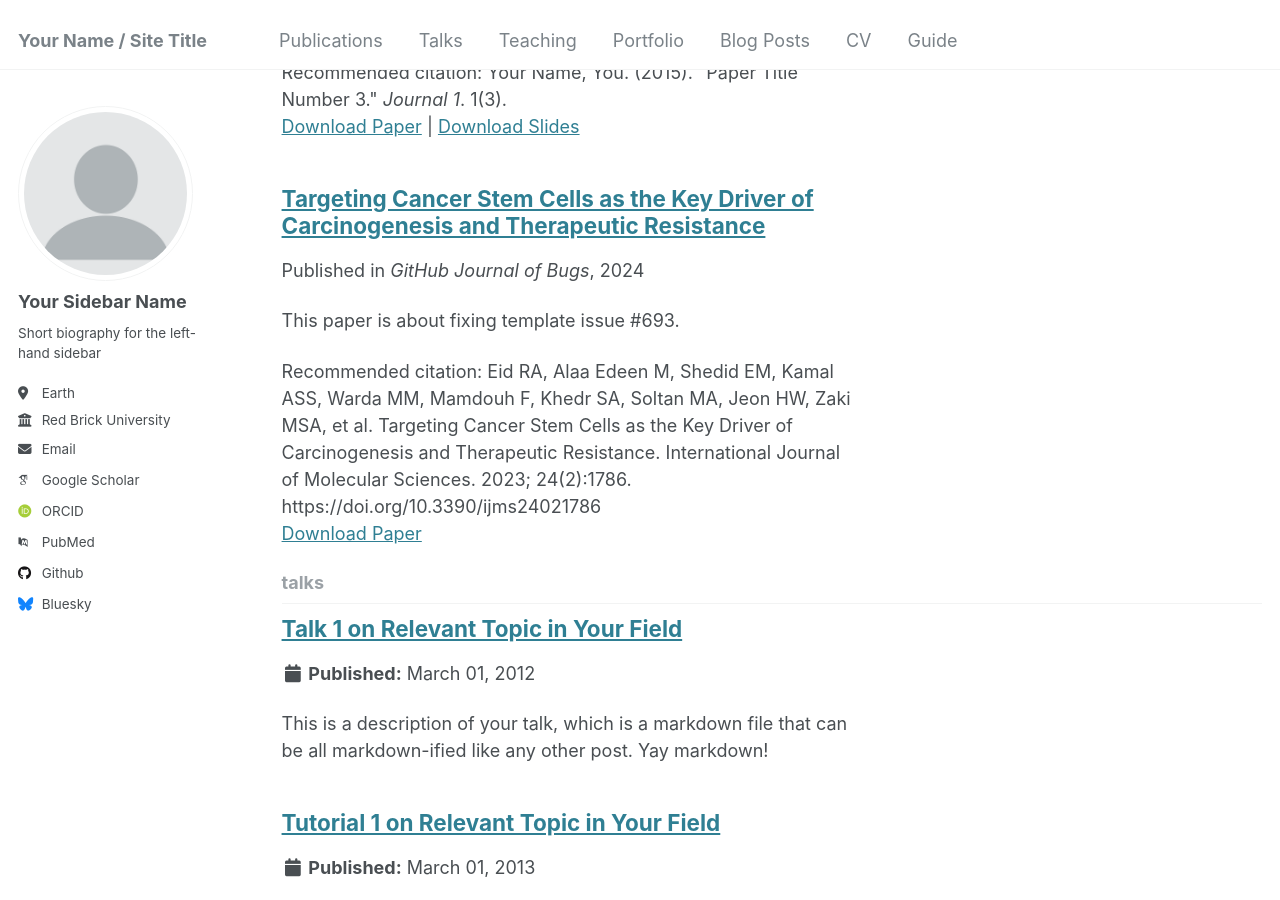
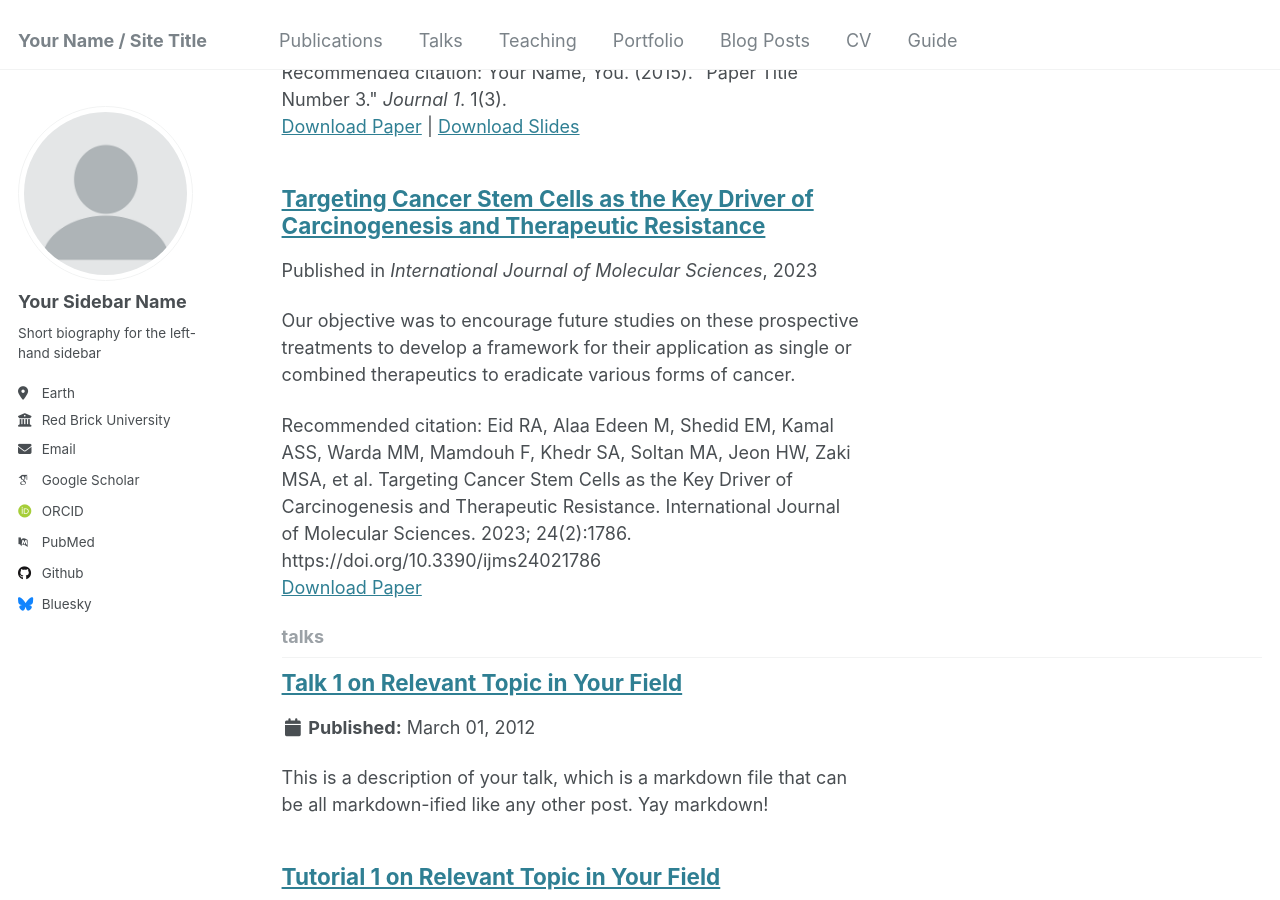
Before and after one commit to FaragMamdouh/FaragMamdouh.github.io, a Jekyll site: the page built from _pages/collection-archive.html, in a window 1280 px wide and 900 px high, scrolled down 1872 px. Built offline with Jekyll 4.4.1, drawn with Linux system fonts in a browser that asks for light colours; some web fonts are replaced.

Commit message:
Update 2024-02-17-paper-title-number-4.md

```diff
--- a/_publications/2024-02-17-paper-title-number-4.md
+++ b/_publications/2024-02-17-paper-title-number-4.md
@@ -1,11 +1,11 @@
 ---
 title: "Targeting Cancer Stem Cells as the Key Driver of Carcinogenesis and Therapeutic Resistance"
 collection: publications
-category: conferences
+category: Journal Articles
 permalink: /publication/2024-02-17-paper-title-number-4
-excerpt: 'This paper is about fixing template issue #693.'
-date: 2024-02-17
-venue: 'GitHub Journal of Bugs'
+excerpt: 'Our objective was to encourage future studies on these prospective treatments to develop a framework for their application as single or combined therapeutics to eradicate various forms of cancer.'
+date: 2023-01-16
+venue: 'International Journal of Molecular Sciences'
 paperurl: '[http://academicpages.github.io/files/paper3.pdf](https://www.mdpi.com/1422-0067/24/2/1786)'
 citation: 'Eid RA, Alaa Edeen M, Shedid EM, Kamal ASS, Warda MM, Mamdouh F, Khedr SA, Soltan MA, Jeon HW, Zaki MSA, et al. Targeting Cancer Stem Cells as the Key Driver of Carcinogenesis and Therapeutic Resistance. International Journal of Molecular Sciences. 2023; 24(2):1786. https://doi.org/10.3390/ijms24021786'
 ---
```
